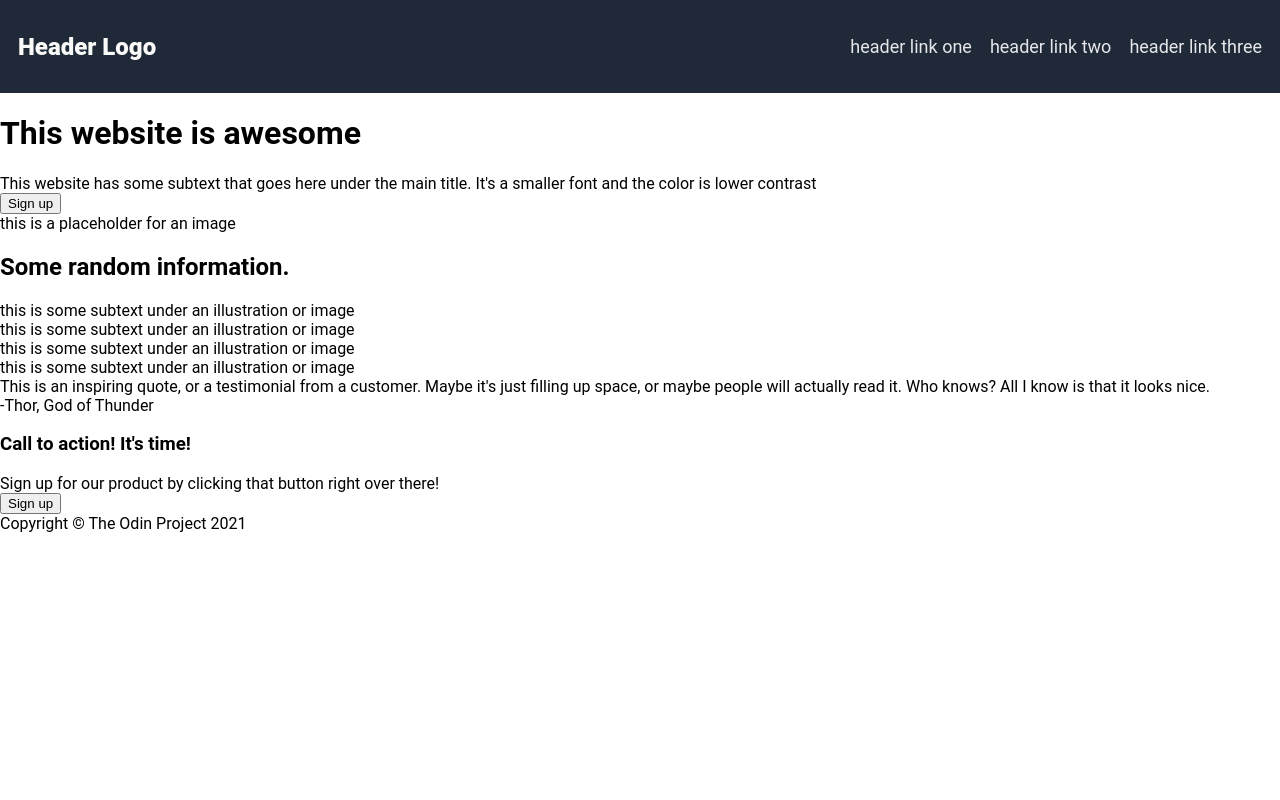
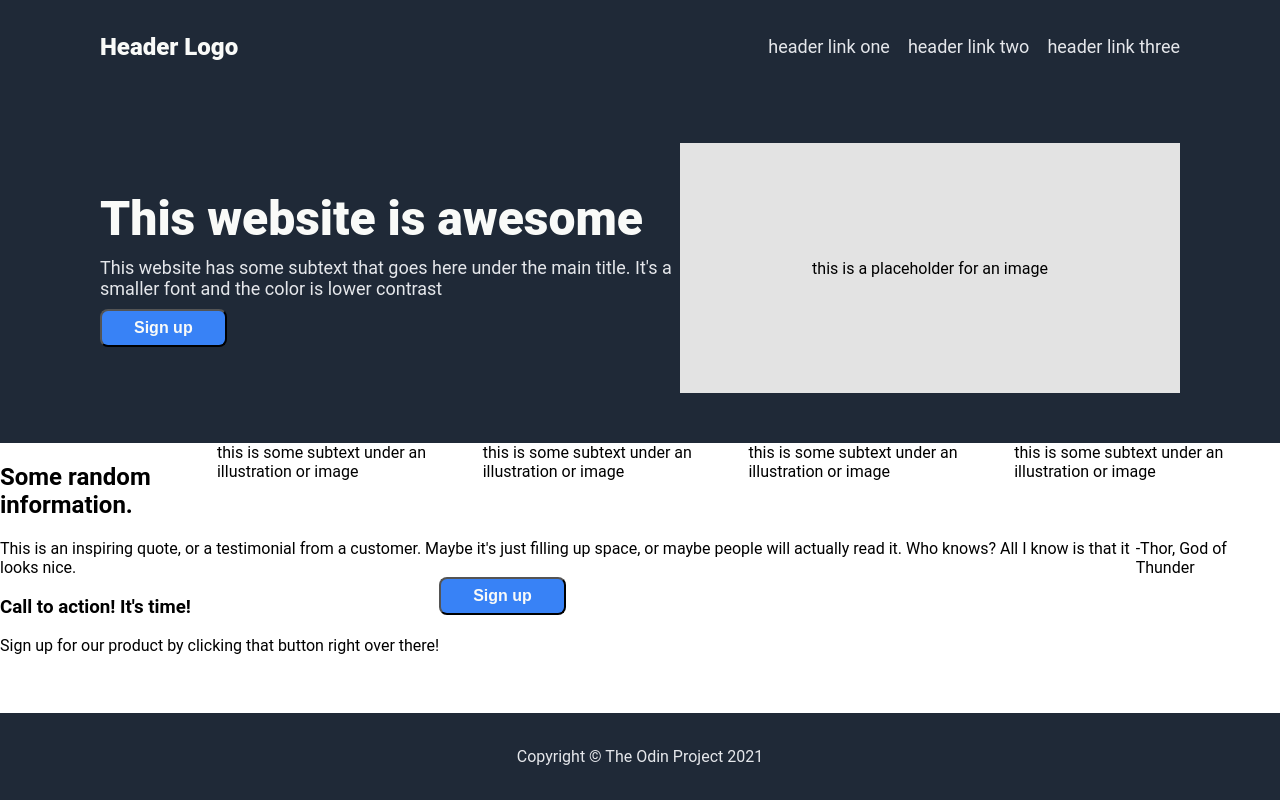
Before and after one commit to GitAedric/Odin-Project-Landing-Page, a plain HTML site: page index.html in a window 1280 px wide. Drawn offline with Linux system fonts and the light colour scheme.

Commit message:
Updated style.css With Hero Content
The hero section has been added to the CSS sheet,
adding a placeholder for an image, header,
subtext and button.

```diff
--- a/style.css
+++ b/style.css
@@ -1,4 +1,5 @@
 body {
+    min-height: 100vh;
     display: flex;
     flex-direction: column;
     font-family: Roboto, Oxygen, Ubuntu, Cantarell, 'Open Sans', 'Helvetica Neue', sans-serif;
@@ -20,6 +21,7 @@ a {
     background-color: #1f2937;
     justify-content: center;
     align-items: center;
+    padding: 0px 100px;
 }
 
 .h-left {
@@ -27,7 +29,7 @@ a {
     font-weight: 900;
     color: #F9FAF8;
     margin-right: auto;
-    padding: 18px;
+    padding: 18px 0;
 }
 
 .h-right {
@@ -36,5 +38,78 @@ a {
     font-size: 18px;
     color: #E5E7EB;
     gap: 18px;
-    padding: 18px;
+    padding: 18px 0;
 }
+
+.main {
+    display: flex;
+    flex-direction: column;
+    flex: 1 0 0%;
+}
+
+.content-a {
+    display: flex;
+    justify-content: center;
+    align-items: center;
+    background-color:#1f2937;
+    padding: 50px 100px;
+}
+
+.content-a h1 {
+    color: #F9FAF8;
+    font-size: 48px;
+    font-weight: 900;
+    margin: 0px;
+    padding: 0px;
+}
+
+.a-left {
+    display: flex;
+    flex-wrap: wrap;
+    gap: 10px;
+}
+
+.a-text {
+    font-size: 18px;
+    color: #E5E7EB;
+}
+
+.sign-up {
+    background-color: #3882F6;
+    color: #F9FAF8;
+    font-size: 16px;
+    font-weight: 900;
+    padding: 8px 32px;
+    border-radius: 8px;
+}
+
+.a-right {
+    display: flex;
+    background-color: #e3e3e3;
+    justify-content: center;
+    align-items: center;
+    flex-shrink: 0;
+    width: 500px;
+    height: 250px;
+}
+
+.content-b {
+    display: flex;
+}
+
+.content-c {
+    display: flex;
+}
+
+.content-d {
+    display: flex;
+}
+
+.footer {
+    display: flex;
+    justify-content: center;
+    align-items: center;
+    background-color: #1f2937;
+    color: #E5E7EB;
+    padding: 34px;
+}
```
